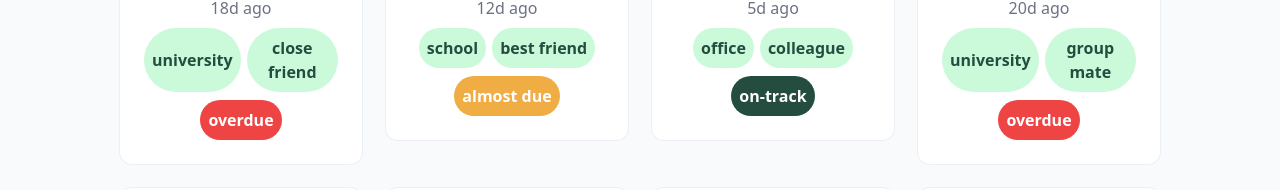
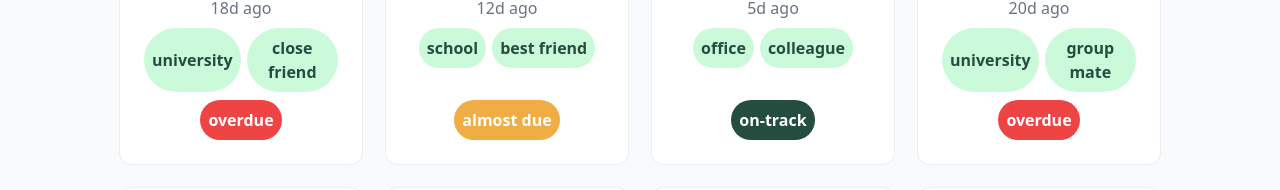
Before and after one commit to Kawsar37/keen-keeper, a Next.js app: page / in a window 1280 px wide. Shown: the part 742-932 px from the top of the page. Built offline with nearby package versions, Linux system fonts and the light colour scheme.

Commit message:
friend card responsive fixed

```diff
--- a/src/app/components/ui/FriendCard.jsx
+++ b/src/app/components/ui/FriendCard.jsx
@@ -6,7 +6,7 @@ export default function FriendCard({ friend }) {
   const { id, name, picture, days_since_contact, status, tags } = friend;
   return (
     <Link href={`/friend/${id}`}>
-      <div className="bg-white rounded-xl text-center ring-1 ring-gray-300/30 flex flex-col gap-2 items-center p-6">
+      <div className="bg-white rounded-xl text-center ring-1 ring-gray-300/30 flex flex-col gap-2 items-center p-6 h-full">
         <Image
           src={picture}
           alt="friend picture"
@@ -29,7 +29,7 @@ export default function FriendCard({ friend }) {
         </div>
 
         <div
-          className={`text-white p-2 rounded-full font-semibold flex items-center justify-center ${status == "overdue" ? "bg-[#EF4444]" : status == "almost due" ? "bg-[#EFAD44]" : "p-btn"}`}
+          className={`text-white p-2 rounded-full font-semibold flex items-center justify-center mt-auto ${status == "overdue" ? "bg-[#EF4444]" : status == "almost due" ? "bg-[#EFAD44]" : "p-btn"}`}
         >
           {status}
         </div>
```
